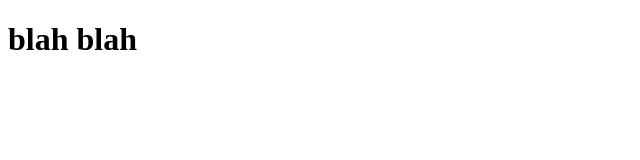
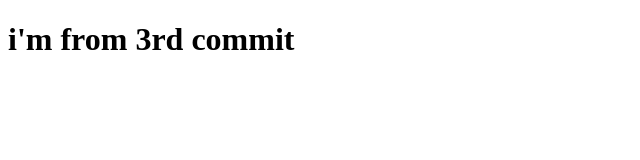
Before and after one commit to danielmeshulam/D, a plain HTML site: page index.html in a window 1280 px wide. Shown: the whole page, without its empty margins (0-640 px from the left). Drawn offline with Linux system fonts and the light colour scheme.

Commit message:
3rd commit

```diff
--- a/index.html
+++ b/index.html
@@ -7,6 +7,6 @@
     <title>Document</title>
 </head>
 <body>
-  <h1>blah blah </h1>
+  <h1>i'm from 3rd commit </h1>
 </body>
 </html>
```
